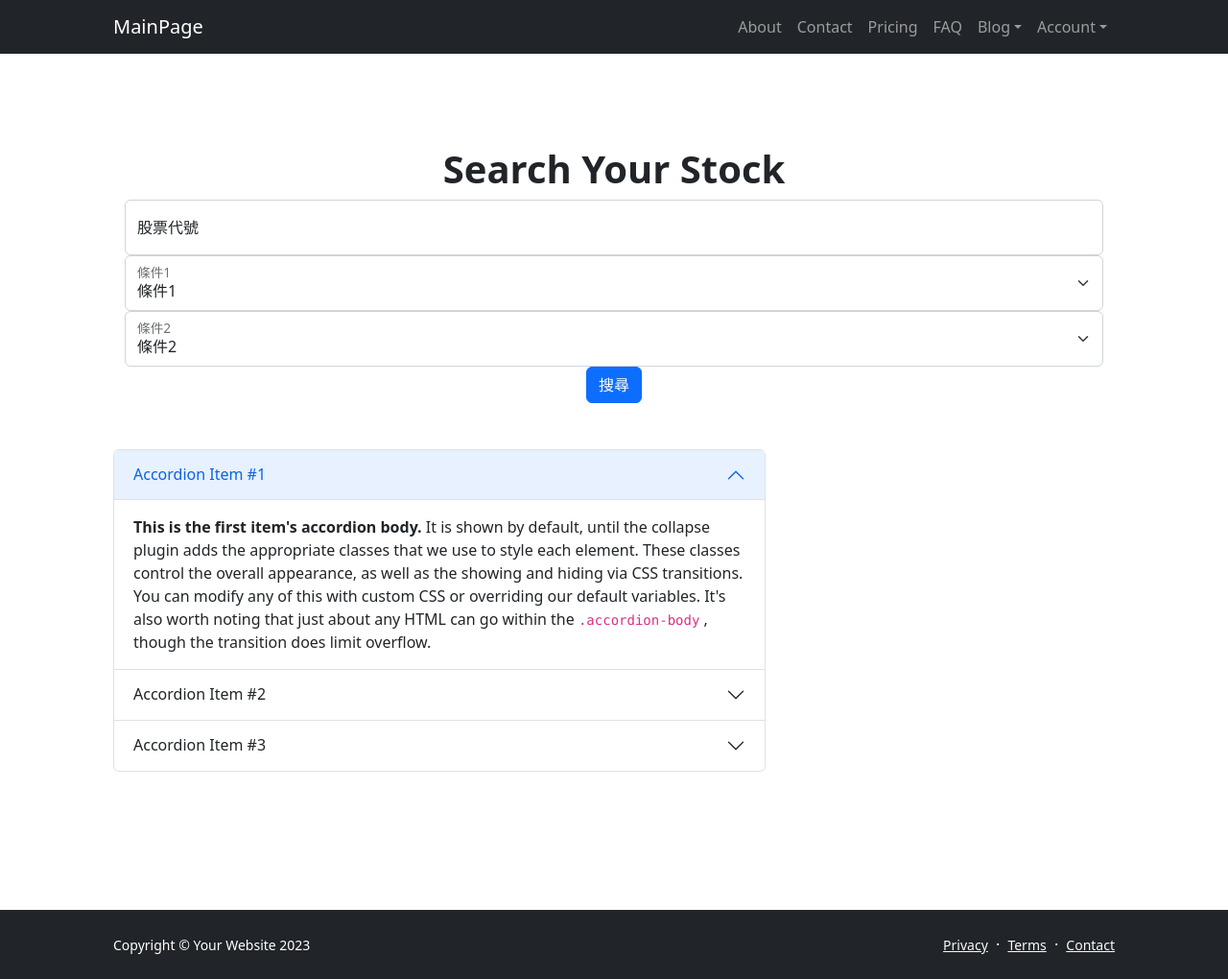
After one commit to MinYouHo/DB_Team12, a PHP site: page /search.php in a window 1280 px wide. The commit adds this page. Shown: the whole page at 96% size. Run offline with PHP 8.4, Linux system fonts and the light colour scheme.

Commit message:
add search.php but dedn't finish

```diff
--- a/startbootstrap-modern-business-gh-pages/index.php
+++ b/startbootstrap-modern-business-gh-pages/index.php
@@ -83,7 +83,7 @@
                     <div class="col-lg-8">
                         <div class="row gx-5 row-cols-1 row-cols-md-2">
                             <div class="col mb-5 h-100">
-                                <a class="navbar-brand" href="MainPage.html" >
+                                <a class="navbar-brand" href="search.php" >
                                     <div class="feature bg-primary bg-gradient text-white rounded-3 mb-3"><i class="bi bi-search"></i></div>
                                     <h2 class="fw-bolder mb-0">搜尋股票</h2>
                                     <p class="mb-0">使用我們的系統快速找尋到您想要股票資料</p>
--- /dev/null
+++ b/startbootstrap-modern-business-gh-pages/search.php
@@ -0,0 +1,119 @@
+<!DOCTYPE html>
+<html lang="en">
+    <head>
+        <meta charset="utf-8" />
+        <meta name="viewport" content="width=device-width, initial-scale=1, shrink-to-fit=no" />
+        <meta name="description" content="" />
+        <meta name="author" content="" />
+        <title>Modern Business - Start Bootstrap Template</title>
+        <!-- Favicon-->
+        <link rel="icon" type="image/x-icon" href="assets/favicon.ico" />
+        <!-- Bootstrap icons-->
+        <link href="https://cdn.jsdelivr.net/npm/bootstrap-icons@1.5.0/font/bootstrap-icons.css" rel="stylesheet" />
+        <!-- Core theme CSS (includes Bootstrap)-->
+        <link href="css/styles.css" rel="stylesheet" />
+    </head>
+    <body class="d-flex flex-column h-100">
+        <main class="flex-shrink-0">
+            <!-- Navigation-->
+            <?php require 'navigation.php'; ?>
+            <!-- Page Content-->
+            <section class="py-5">
+                <div class="container px-5 my-5">
+                    <div class="text-center mb-5">
+                        <h1 class="fw-bolder">Search Your Stock
+                        </h1>
+                        <div class="container">
+                            <form class="stock-search-form">
+                                <thead>
+                                    <div class="form-floating">
+                                        <input type="text" class="form-control" id="stockCode" placeholder="股票代號">
+                                        <label for="stockCode">股票代號</label>
+                                    </div>
+                                    <div class="form-floating">
+                                        <select class="form-select" id="condition1">
+                                            <option selected>條件1</option>
+                                            <option value="1">選項1</option>
+                                            <option value="2">選項2</option>
+                                            <option value="3">選項3</option>
+                                        </select>
+                                        <label for="condition1">條件1</label>
+                                    </div>
+                                    <div class="form-floating">
+                                        <select class="form-select" id="condition2">
+                                            <option selected>條件2</option>
+                                            <option value="1">選項1</option>
+                                            <option value="2">選項2</option>
+                                            <option value="3">選項3</option>
+                                        </select>
+                                        <label for="condition2">條件2</label>
+                                    </div>
+                                    <button type="submit" class="btn btn-primary">搜尋</button>
+                                </thead>
+                            </form>
+                        </div>
+                    </div>
+                    <div class="row gx-5">
+                        <div class="col-xl-8">
+                            <!-- FAQ Accordion 1-->
+                            <div class="accordion mb-5" id="accordionExample">
+                                <div class="accordion-item">
+                                    <h3 class="accordion-header" id="headingOne"><button class="accordion-button" type="button" data-bs-toggle="collapse" data-bs-target="#collapseOne" aria-expanded="true" aria-controls="collapseOne">Accordion Item #1</button></h3>
+                                    <div class="accordion-collapse collapse show" id="collapseOne" aria-labelledby="headingOne" data-bs-parent="#accordionExample">
+                                        <div class="accordion-body">
+                                            <strong>This is the first item's accordion body.</strong>
+                                            It is shown by default, until the collapse plugin adds the appropriate classes that we use to style each element. These classes control the overall appearance, as well as the showing and hiding via CSS transitions. You can modify any of this with custom CSS or overriding our default variables. It's also worth noting that just about any HTML can go within the
+                                            <code>.accordion-body</code>
+                                            , though the transition does limit overflow.
+                                        </div>
+                                    </div>
+                                </div>
+                                <div class="accordion-item">
+                                    <h3 class="accordion-header" id="headingTwo"><button class="accordion-button collapsed" type="button" data-bs-toggle="collapse" data-bs-target="#collapseTwo" aria-expanded="false" aria-controls="collapseTwo">Accordion Item #2</button></h3>
+                                    <div class="accordion-collapse collapse" id="collapseTwo" aria-labelledby="headingTwo" data-bs-parent="#accordionExample">
+                                        <div class="accordion-body">
+                                            <strong>This is the second item's accordion body.</strong>
+                                            It is hidden by default, until the collapse plugin adds the appropriate classes that we use to style each element. These classes control the overall appearance, as well as the showing and hiding via CSS transitions. You can modify any of this with custom CSS or overriding our default variables. It's also worth noting that just about any HTML can go within the
+                                            <code>.accordion-body</code>
+                                            , though the transition does limit overflow.
+                                        </div>
+                                    </div>
+                                </div>
+                                <div class="accordion-item">
+                                    <h3 class="accordion-header" id="headingThree"><button class="accordion-button collapsed" type="button" data-bs-toggle="collapse" data-bs-target="#collapseThree" aria-expanded="false" aria-controls="collapseThree">Accordion Item #3</button></h3>
+                                    <div class="accordion-collapse collapse" id="collapseThree" aria-labelledby="headingThree" data-bs-parent="#accordionExample">
+                                        <div class="accordion-body">
+                                            <strong>This is the third item's accordion body.</strong>
+                                            It is hidden by default, until the collapse plugin adds the appropriate classes that we use to style each element. These classes control the overall appearance, as well as the showing and hiding via CSS transitions. You can modify any of this with custom CSS or overriding our default variables. It's also worth noting that just about any HTML can go within the
+                                            <code>.accordion-body</code>
+                                            , though the transition does limit overflow.
+                                        </div>
+                                    </div>
+                                </div>
+                            </div>
+                        </div>
+                    </div>
+                </div>
+            </section>
+        </main>
+        <!-- Footer-->
+        <footer class="bg-dark py-4 mt-auto">
+            <div class="container px-5">
+                <div class="row align-items-center justify-content-between flex-column flex-sm-row">
+                    <div class="col-auto"><div class="small m-0 text-white">Copyright &copy; Your Website 2023</div></div>
+                    <div class="col-auto">
+                        <a class="link-light small" href="#!">Privacy</a>
+                        <span class="text-white mx-1">&middot;</span>
+                        <a class="link-light small" href="#!">Terms</a>
+                        <span class="text-white mx-1">&middot;</span>
+                        <a class="link-light small" href="#!">Contact</a>
+                    </div>
+                </div>
+            </div>
+        </footer>
+        <!-- Bootstrap core JS-->
+        <script src="https://cdn.jsdelivr.net/npm/bootstrap@5.2.3/dist/js/bootstrap.bundle.min.js"></script>
+        <!-- Core theme JS-->
+        <script src="js/scripts.js"></script>
+    </body>
+</html>
```
